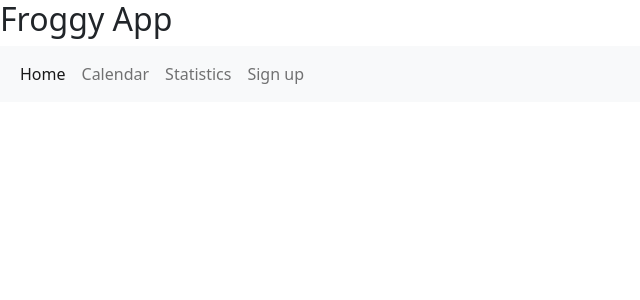
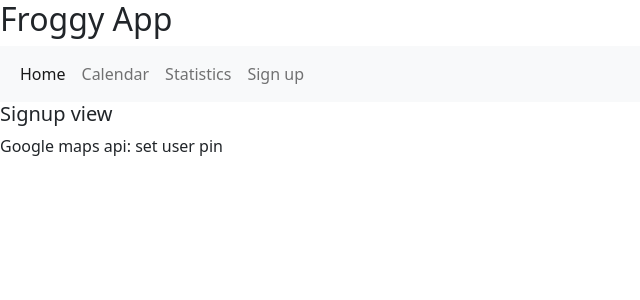
Before and after one commit to HungryOctopus/froggy, a React (Create React App) app in the folder client/: page /signup in a window 1280 px wide. Shown: the top 300 px of the page, without its empty margins (0-640 px from the left). Built offline with nearby package versions, Linux system fonts and the light colour scheme.

Commit message:
create signup view

```diff
--- a/client/src/App.jsx
+++ b/client/src/App.jsx
@@ -4,6 +4,7 @@ import Home from "./views/Home";
 import Navbar from "./components/Navbar";
 import Statistics from "./views/Statistics";
 import Calendar from "./views/Calendar";
+import Signup from "./views/Signup";
 
 function App() {
   return (
@@ -12,9 +13,10 @@ function App() {
       <BrowserRouter>
         <Navbar />
         <Switch>
-          <Route path="/" component={Home} exact />
           <Route path="/statistics" component={Statistics} exact />
           <Route path="/calendar" component={Calendar} exact />
+          <Route path="/signup" component={Signup} exact />
+          <Route path="/" component={Home} exact />
         </Switch>
       </BrowserRouter>
     </div>
--- /dev/null
+++ b/client/src/views/Signup.jsx
@@ -0,0 +1,21 @@
+import { Component } from "react";
+
+class Signup extends Component {
+  constructor() {
+    super();
+    this.state = {};
+  }
+
+  componentDidMount() {}
+
+  render() {
+    return (
+      <>
+        <h5>Signup view</h5>
+        <div>Google maps api: set user pin</div>
+      </>
+    );
+  }
+}
+
+export default Signup;
```
